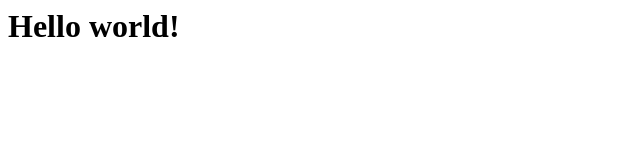
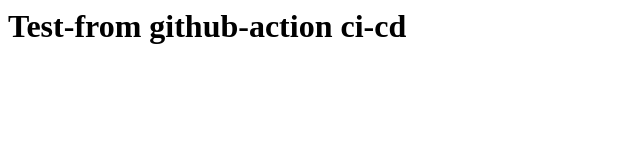
Before and after one commit to kamblesuraj432/Container-apps-cicd, a plain HTML site: page index.html in a window 1280 px wide. Shown: the whole page, without its empty margins (0-640 px from the left). Drawn offline with Linux system fonts and the light colour scheme.

Commit message:
Update index.html

```diff
--- a/index.html
+++ b/index.html
@@ -1 +1 @@
-<h1>Hello world!</h1>
+<h1>Test-from github-action ci-cd</h1>
```
